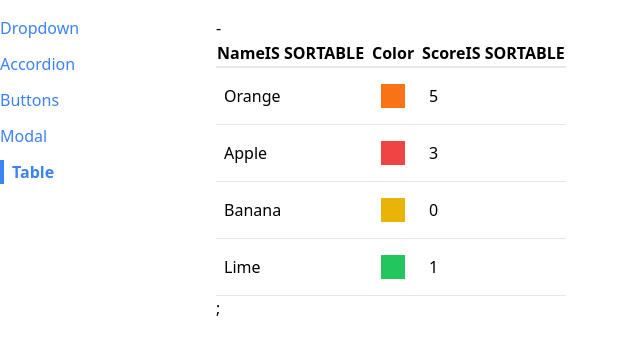
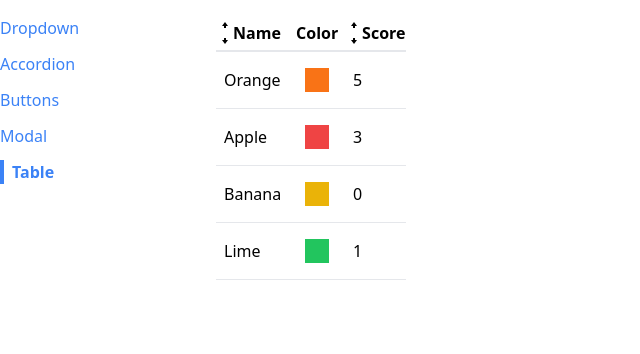
Before and after one commit to tylercodes-11/comps, a React (Create React App) app: page /table in a window 1280 px wide. Shown: the top 354 px of the page, without its empty margins (0-640 px from the left). Built offline with nearby package versions, Linux system fonts and the light colour scheme.

Commit message:
sortable table with arrow icons - auto asc on clik

```diff
--- a/src/components/SortableTable.js
+++ b/src/components/SortableTable.js
@@ -1,11 +1,18 @@
 import { useState } from "react";
 import Table from "./Table";
+import { GoArrowSmallDown, GoArrowSmallUp} from 'react-icons/go';
 
 function SortableTable(props) {
     const [sortOrder, setSortOrder] = useState(null);
     const [sortBy, setSortBy] = useState(null);
     const { config, data } = props;
     const handleClick = (label) => {
+        if (sortBy && label!== sortBy) {
+            setSortOrder('asc');
+            setSortBy(label);
+            return;
+        }
+
         if (sortOrder === null) {
             setSortOrder('asc');
             setSortBy(label);
@@ -24,8 +31,16 @@
 
         return {
             ...column,
-            header:() => <th onClick={() => handleClick(column.label)}> {column.label}IS SORTABLE</th>
-        }
+            header:() => (
+            <th className="cursor-pointer hover:bg-gray-100" onClick={() => handleClick(column.label)}>
+            <div className="flex items-center">
+            {getIcons(column.label, sortBy, sortOrder)}
+            {column.label}
+            </div>
+            </th>
+
+            ),
+        };
     });
 
     // only sort data if sortOrder && sortBy  are not null
@@ -50,10 +65,44 @@
 
     }
 
-    return <div>
-        {sortOrder} - {sortBy}
-     <Table {...props} data={sortedData} config={updatedConfig} />;
-     </div>
+    return <Table {...props} data={sortedData} config={updatedConfig} />
+
+}
+
+function getIcons(label, sortBy, sortOrder) {
+    if (label !== sortBy) {
+        return (
+        <div>
+            <GoArrowSmallUp />
+            <GoArrowSmallDown />
+        </div>
+        );
+    }
+    if (sortOrder === null) {
+        return (
+        <div>
+        <GoArrowSmallUp />
+        <GoArrowSmallDown />
+        </div>
+        );
+
+    } else if (sortOrder === 'asc') {
+        return (
+            <div>
+                <GoArrowSmallUp />
+
+            </div>
+            );
+
+    } else if (sortOrder === 'desc') {
+        return (
+            <div>
+
+                <GoArrowSmallDown />
+            </div>
+            );
+    }
+
 }
 
 export default SortableTable;
```
